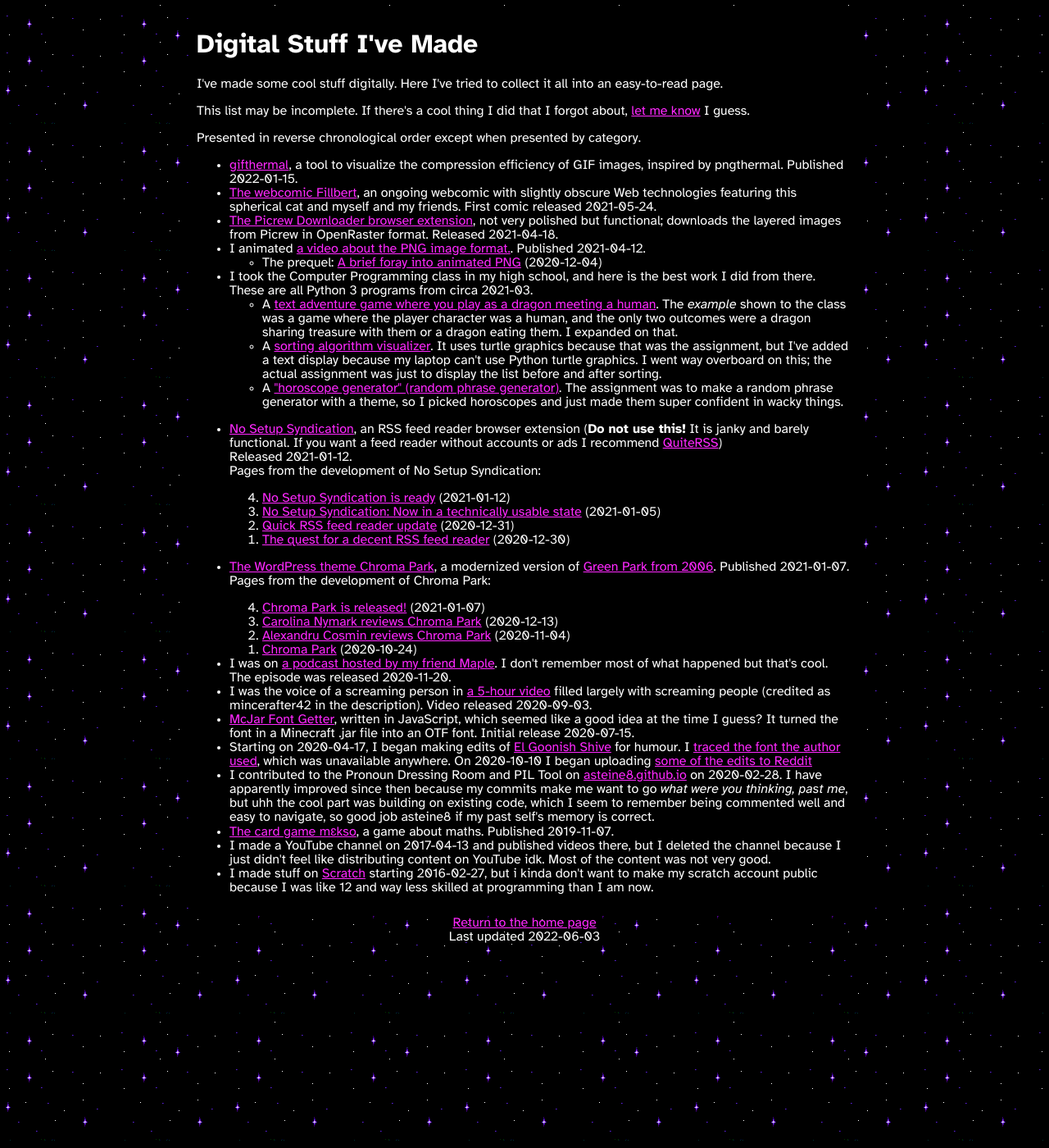
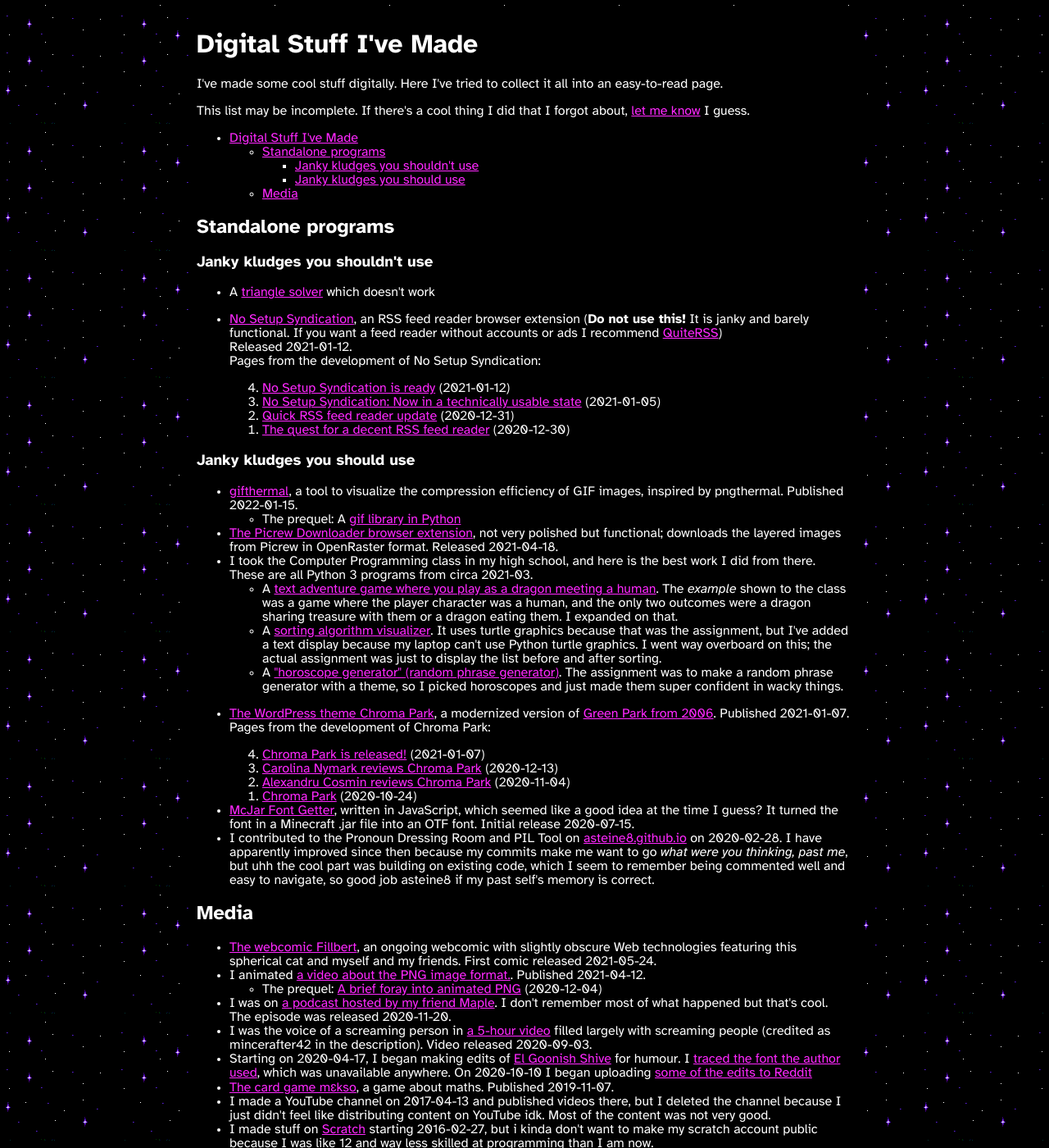
Before and after one commit to mincerafter42/mincerafter42.github.io, a Jekyll site: the page built from portfolio.md, in a window 1280 px wide and 1400 px high. Shown: the whole window at 82% size. Built offline with Jekyll 4.4.1, drawn with Linux system fonts in a browser that asks for light colours.

Commit message:
Reorganized digital creations

```diff
--- a/portfolio.md
+++ b/portfolio.md
@@ -3,36 +3,47 @@
 layout: default
 ---
 # Digital Stuff I've Made
+{:no_toc}
 I've made some cool stuff digitally. Here I've tried to collect it all into an easy-to-read page.
 
 This list may be incomplete. If there's a cool thing I did that I forgot about, [let me know](/contact) I guess.
 
-Presented in reverse chronological order except when presented by category.
-- [gifthermal](/2022/01/15/gifthermal.c), a tool to visualize the compression efficiency of GIF images, inspired by pngthermal. Published 2022-01-15.
-- [The webcomic Fillbert](https://mincerafter42.github.io/fillbert), an ongoing webcomic with slightly obscure Web technologies featuring this spherical cat and myself and my friends. First comic released 2021-05-24.
-- [The Picrew Downloader browser extension](https://github.com/mincerafter42/picrew-downloader), not very polished but functional; downloads the layered images from Picrew in OpenRaster format. Released 2021-04-18.
-- I animated [a video about the PNG image format.](/2021/04/12/png). Published 2021-04-12.
-  - The prequel: [A brief foray into animated PNG](/2020/12/04/a-brief-foray-into-animated-png) (2020-12-04)
-- I took the Computer Programming class in my high school, and here is the best work I did from there. These are all Python 3 programs from circa 2021-03.
-  - A [text adventure game where you play as a dragon meeting a human](/assets/python-for-school/dragon, by vivi.py). The _example_ shown to the class was a game where the player character was a human, and the only two outcomes were a dragon sharing treasure with them or a dragon eating them. I expanded on that.
-  - A [sorting algorithm visualizer](/assets/python-for-school/vivi turtle sorting.py). It uses turtle graphics because that was the assignment, but I've added a text display because my laptop can't use Python turtle graphics. I went way overboard on this; the actual assignment was just to display the list before and after sorting.
-  - A ["horoscope generator" (random phrase generator)](/assets/python-for-school/horoscope_Viatrix.py). The assignment was to make a random phrase generator with a theme, so I picked horoscopes and just made them super confident in wacky things.
+* toc
+{:toc}
+
+## Standalone programs
+### Janky kludges you shouldn't use
+- A [triangle solver](/2021/02/18/triangle-solver) which doesn't work
 - [No Setup Syndication](https://github.com/mincerafter42/no-setup-syndication), an RSS feed reader browser extension (**Do not use this!** It is janky and barely functional. If you want a feed reader without accounts or ads I recommend [QuiteRSS](https://quiterss.org))
   Released 2021-01-12.
   Pages from the development of No Setup Syndication:
   {% for post in site.tags.nss %}
   1. <a href="{{post.url}}">{{post.title}}</a> ({{post.date|date:"%F"}}){% endfor %}
   {:reversed="true"}
+
+### Janky kludges you should use
+- [gifthermal](/2022/01/15/gifthermal.c), a tool to visualize the compression efficiency of GIF images, inspired by pngthermal. Published 2022-01-15.
+  - The prequel: A [gif library in Python](/2021/11/04-gif-library-or-whatever)
+- [The Picrew Downloader browser extension](https://github.com/mincerafter42/picrew-downloader), not very polished but functional; downloads the layered images from Picrew in OpenRaster format. Released 2021-04-18.
+- I took the Computer Programming class in my high school, and here is the best work I did from there. These are all Python 3 programs from circa 2021-03.
+  - A [text adventure game where you play as a dragon meeting a human](/assets/python-for-school/dragon, by vivi.py). The _example_ shown to the class was a game where the player character was a human, and the only two outcomes were a dragon sharing treasure with them or a dragon eating them. I expanded on that.
+  - A [sorting algorithm visualizer](/assets/python-for-school/vivi turtle sorting.py). It uses turtle graphics because that was the assignment, but I've added a text display because my laptop can't use Python turtle graphics. I went way overboard on this; the actual assignment was just to display the list before and after sorting.
+  - A ["horoscope generator" (random phrase generator)](/assets/python-for-school/horoscope_Viatrix.py). The assignment was to make a random phrase generator with a theme, so I picked horoscopes and just made them super confident in wacky things.
 - [The WordPress theme Chroma Park](https://wordpress.org/themes/chroma-park/), a modernized version of [Green Park from 2006](https://cordobo.com/free-wordpress-templates/cordobo-green-park/). Published 2021-01-07.
   Pages from the development of Chroma Park:
   {% for post in site.tags['Chroma Park'] %}
   1. <a href="{{post.url}}">{{post.title}}</a> ({{post.date|date:"%F"}}){% endfor %}
   {:reversed="true"}
+- [McJar Font Getter](https://github.com/mincerafter42/mcjarfontgetter), written in JavaScript, which seemed like a good idea at the time I guess? It turned the font in a Minecraft .jar file into an OTF font. Initial release 2020-07-15.
+- I contributed to the Pronoun Dressing Room and PIL Tool on [asteine8.github.io](https://asteine8.github.io/) on 2020-02-28. I have apparently improved since then because my commits make me want to go *what were you thinking, past me*, but uhh the cool part was building on existing code, which I seem to remember being commented well and easy to navigate, so good job asteine8 if my past self's memory is correct.
+
+## Media
+- [The webcomic Fillbert](https://mincerafter42.github.io/fillbert), an ongoing webcomic with slightly obscure Web technologies featuring this spherical cat and myself and my friends. First comic released 2021-05-24.
+- I animated [a video about the PNG image format.](/2021/04/12/png). Published 2021-04-12.
+  - The prequel: [A brief foray into animated PNG](/2020/12/04/a-brief-foray-into-animated-png) (2020-12-04)
 - I was on [a podcast hosted by my friend Maple](https://anchor.fm/maplestrip/episodes/Not-a-Date-at-the-Magic-Comic-Book-Shop-w-Viatrix-emq1ll). I don't remember most of what happened but that's cool. The episode was released 2020-11-20.
 - I was the voice of a screaming person in [a 5-hour video](https://youtu.be/F_nL5d9lxJU) filled largely with screaming people (credited as mincerafter42 in the description). Video released 2020-09-03.
-- [McJar Font Getter](https://github.com/mincerafter42/mcjarfontgetter), written in JavaScript, which seemed like a good idea at the time I guess? It turned the font in a Minecraft .jar file into an OTF font. Initial release 2020-07-15.
 - Starting on 2020-04-17, I began making edits of [El Goonish Shive](https://egscomics.com) for humour. I [traced the font the author used](/2021/04/03/legs-font), which was unavailable anywhere. On 2020-10-10 I began uploading [some of the edits to Reddit](https://i.reddit.com/search?q=author:mincerafter42+subreddit:elgoonishshiveedits)
-- I contributed to the Pronoun Dressing Room and PIL Tool on [asteine8.github.io](https://asteine8.github.io/) on 2020-02-28. I have apparently improved since then because my commits make me want to go *what were you thinking, past me*, but uhh the cool part was building on existing code, which I seem to remember being commented well and easy to navigate, so good job asteine8 if my past self's memory is correct.
 - [The card game mɛkso](/2020/10/24/mekso), a game about maths. Published 2019-11-07.
 - I made a YouTube channel on 2017-04-13 and published videos there, but I deleted the channel because I just didn't feel like distributing content on YouTube idk. Most of the content was not very good.
 - I made stuff on [Scratch](https://scratch.mit.edu) starting 2016-02-27, but i kinda don't want to make my scratch account public because I was like 12 and way less skilled at programming than I am now.
```
